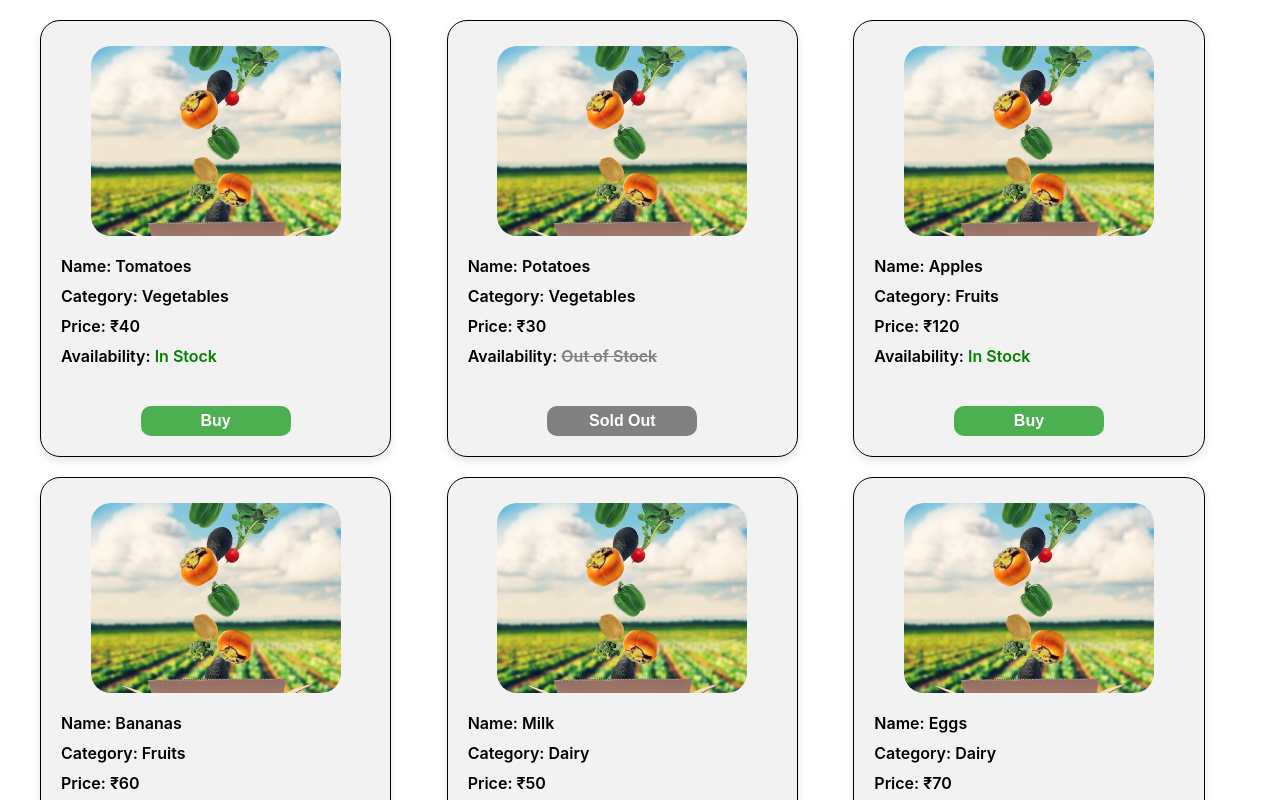
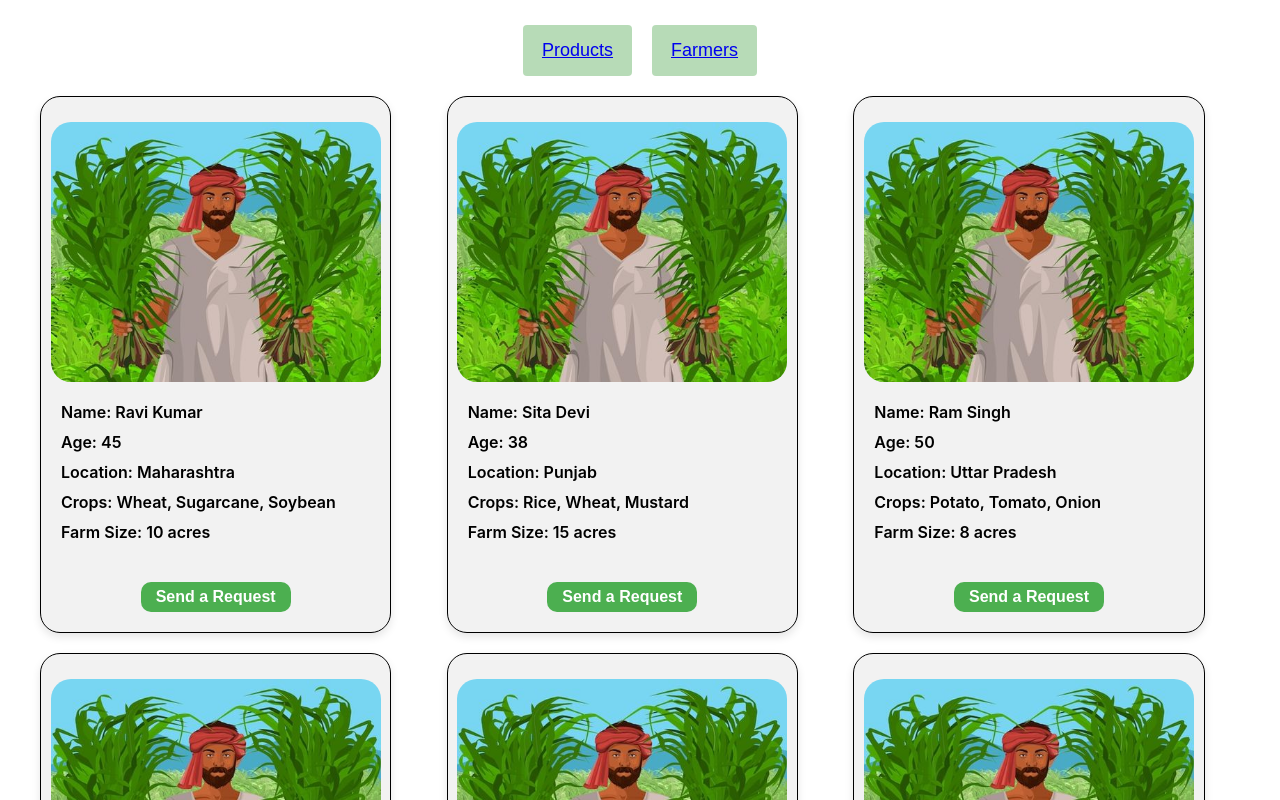
Before and after one commit to codewithswatiee/farmBuy, a React (Create React App) app: page /farmers in a window 1280 px wide. Shown: the top 800 px of the page. Built offline with nearby package versions, Linux system fonts and the light colour scheme.

Commit message:
60% there

```diff
--- a/package.json
+++ b/package.json
@@ -8,6 +8,7 @@
     "@testing-library/user-event": "^13.5.0",
     "react": "^18.3.1",
     "react-dom": "^18.3.1",
+    "react-router-dom": "^6.26.1",
     "react-scripts": "5.0.1",
     "web-vitals": "^2.1.4"
   },
--- a/src/App.js
+++ b/src/App.js
@@ -1,10 +1,11 @@
 // import FarmerCards from "./components/Buyer/FarmerCards";
-import ProductsCards from "./components/Buyer/ProductsCards";
+import Buyer from "./components/Buyer/Buyer";
+// import ProductsCards from "./components/Buyer/ProductsCards";
 
 function App() {
   return (
     <div>
-      <ProductsCards />
+      <Buyer />
     </div>
   );
 }
--- /dev/null
+++ b/src/components/Buyer/Buyer.css
@@ -0,0 +1,16 @@
+.navBtns{
+    display: flex;
+    align-items: center;
+    justify-content: center;
+    margin-top: 25px;
+    gap: 20px;
+}
+.navBtns button{
+    border: none;
+    text-align: center;
+    font-size: large;
+    background-color: rgba(0, 128, 0, 0.284);
+    padding: 15px 19px;
+    color: white;
+    border-radius: 4px;
+}
--- a/src/components/Buyer/Buyer.js
+++ b/src/components/Buyer/Buyer.js
@@ -0,0 +1,21 @@
+import React from 'react'
+import './Buyer.css'
+import { BrowserRouter as Router, Route, Routes, Link } from 'react-router-dom'
+import ProductsCards from './ProductsCards'
+import FarmerCards from './FarmerCards'
+function Buyer() {
+  return (
+    <Router>
+        <div className='navBtns'>
+            <button><Link to='/'>Products</Link></button>
+            <button><Link to='/farmers'>Farmers</Link></button>
+        </div>
+        <Routes>
+            <Route path="/" element={<ProductsCards />} />
+            <Route path="/farmers" element={<FarmerCards />} />
+        </Routes>
+    </Router>
+  )
+}
+
+export default Buyer
```
Also changed, not shown: 1 other file (tests, documents, lock files or other folders).
